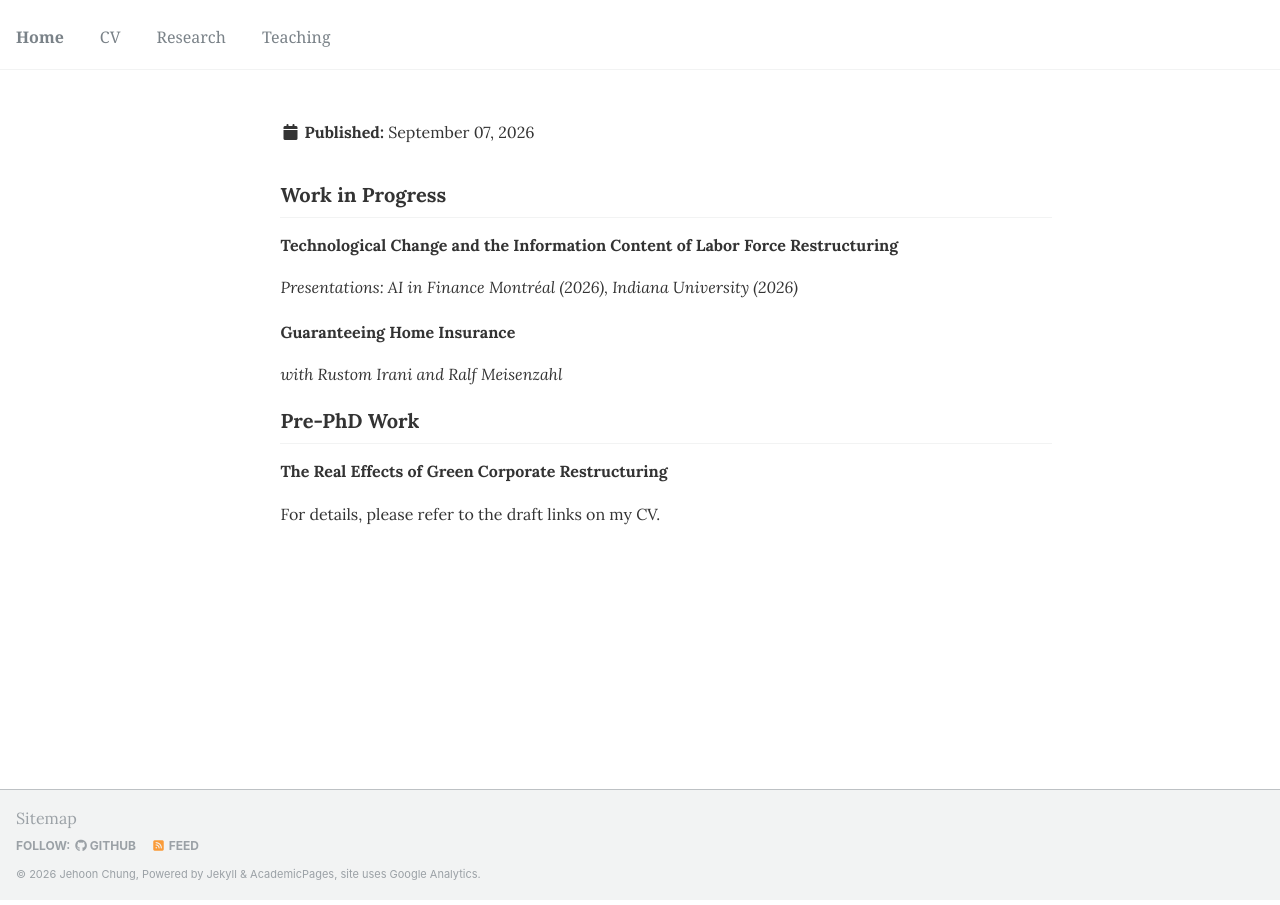
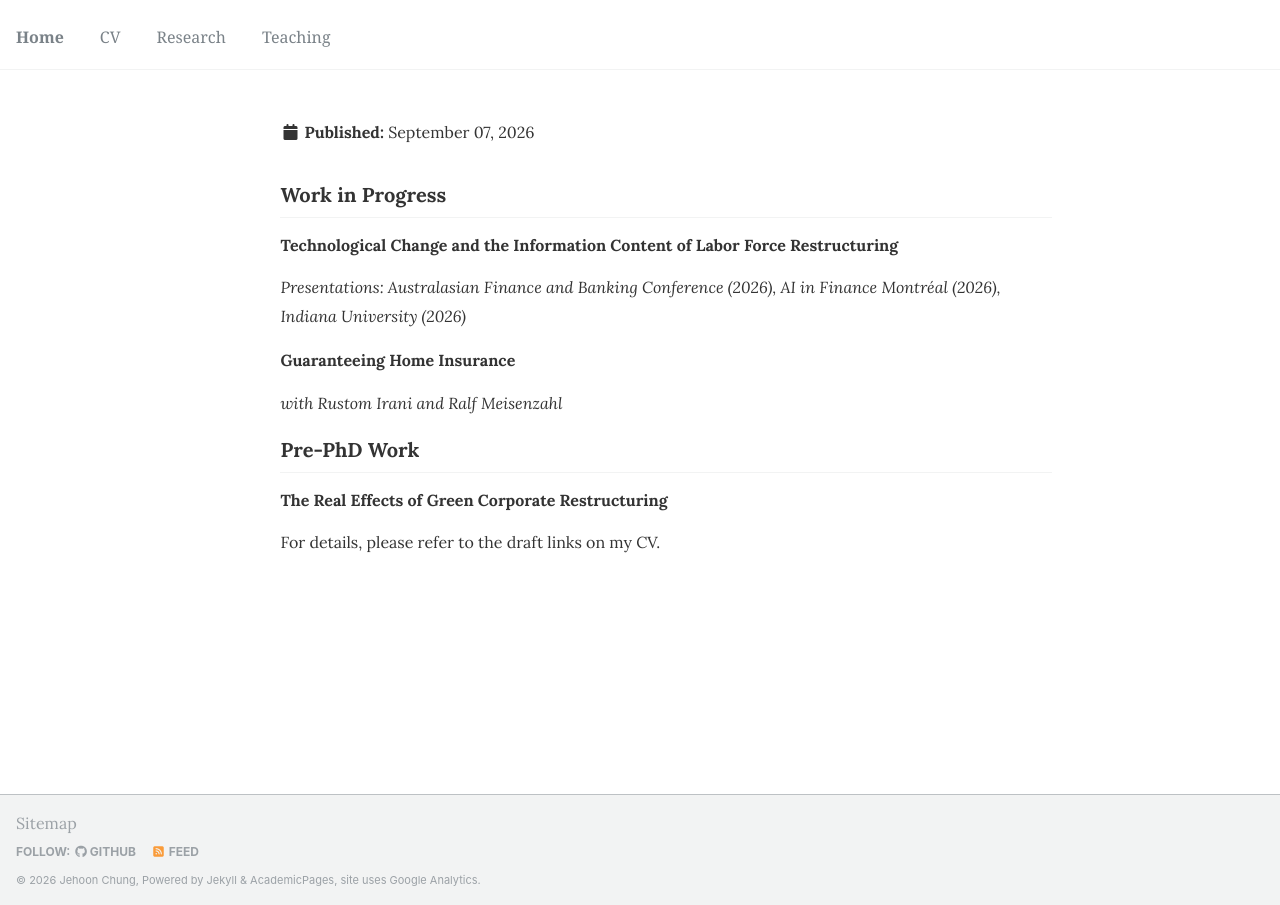
Before and after one commit to JehoonChung/jehoonchung.github.io, a Jekyll site: the page built from _research/research.md, in a window 1280 px wide. Built offline with Jekyll 4.4.1, drawn with Linux system fonts in a browser that asks for light colours; some web fonts are replaced.

Commit message:
Update research.md

```diff
--- a/_research/research.md
+++ b/_research/research.md
@@ -9,7 +9,7 @@ permalink: /research/
 ## Work in Progress
 
 ### Technological Change and the Information Content of Labor Force Restructuring
-*Presentations: AI in Finance Montréal (2026), Indiana University (2026)*
+*Presentations: Australasian Finance and Banking Conference (2026), AI in Finance Montréal (2026), Indiana University (2026)*
 
 
 ### Guaranteeing Home Insurance
```
